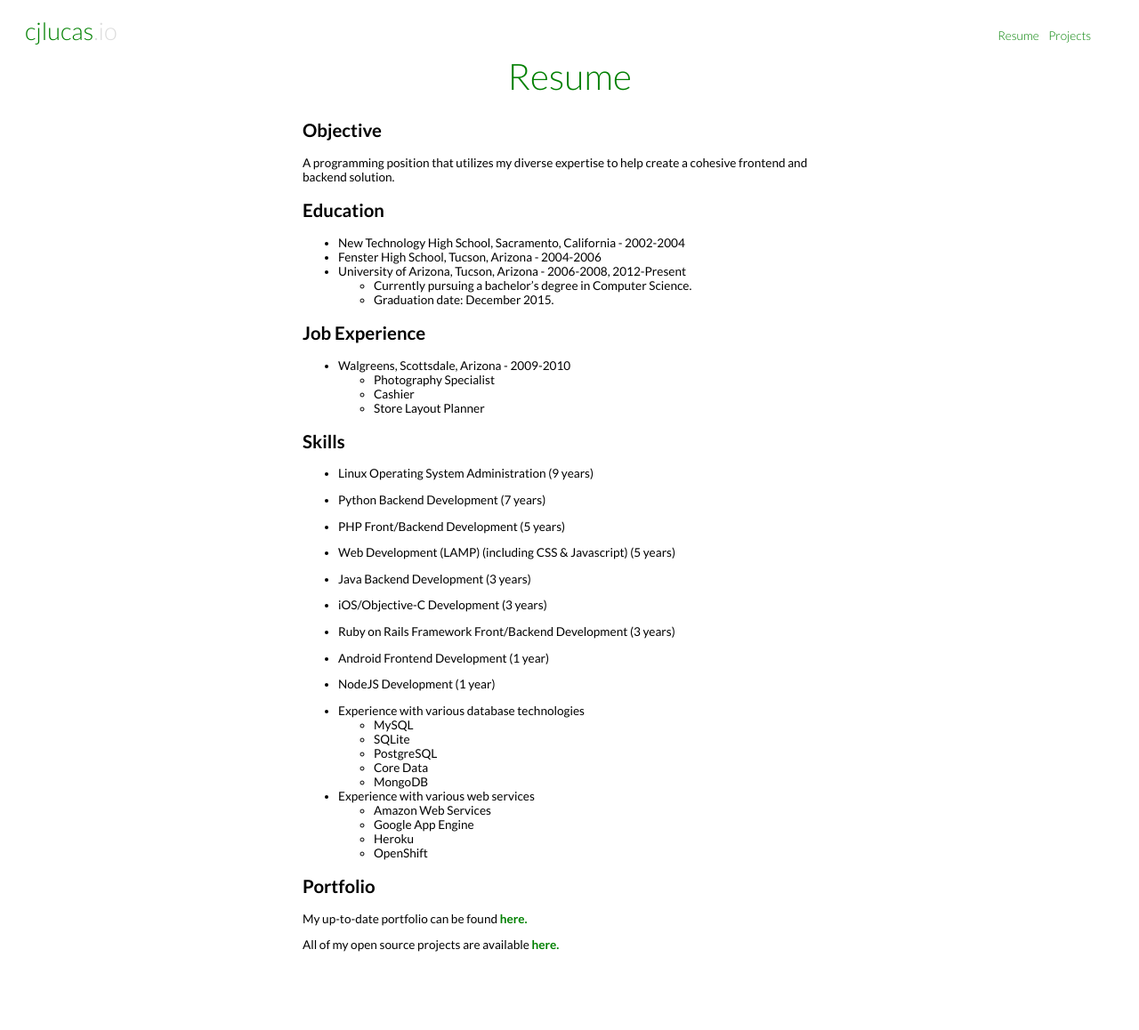
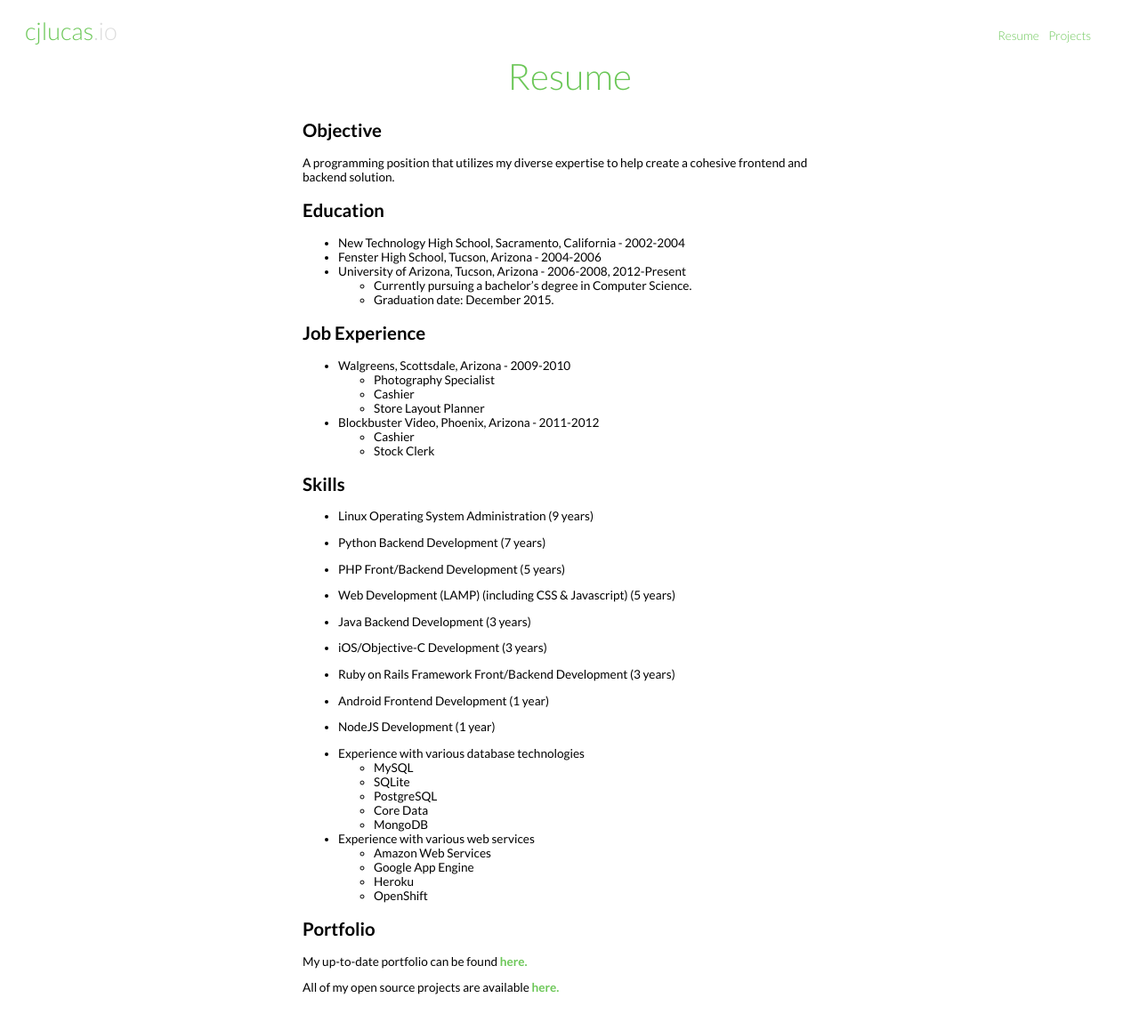
Before and after one commit to cjlucas/cjlucas.github.io, a Jekyll site: the page built from resume/index.markdown, in a window 1280 px wide. Shown: the whole page at 89% size. Built offline with Jekyll 4.4.1, drawn with Linux system fonts in a browser that asks for light colours; before the commit the page ends 1110 px from its top, so only the background shows below that.

Commit message:
Tweaked primary color

```diff
--- a/css/index.scss
+++ b/css/index.scss
@@ -1,9 +1,9 @@
 ---
 ---
 
-$primaryColor: green;
+$primaryColor: #6CC758;
 $accentColor: #ddd;
-$bgColor: lighten($accentColor, 50%);
+$bgColor: white;
 
 header {
 	padding-left: 20px;
@@ -54,7 +54,7 @@ body {
 
 h1 {
 	text-align: center;
-	color: green;
+	color: $primaryColor;
 	padding-bottom: 4px;
 	width: 60%;
 	// border-bottom: 1px solid black;
--- a/resume/index.markdown
+++ b/resume/index.markdown
@@ -21,6 +21,10 @@ A programming position that utilizes my diverse expertise to help create a cohes
   * Photography Specialist
   * Cashier
   * Store Layout Planner
+
+* Blockbuster Video, Phoenix, Arizona - 2011-2012
+  * Cashier
+  * Stock Clerk
 
 ## Skills ##
 
```
